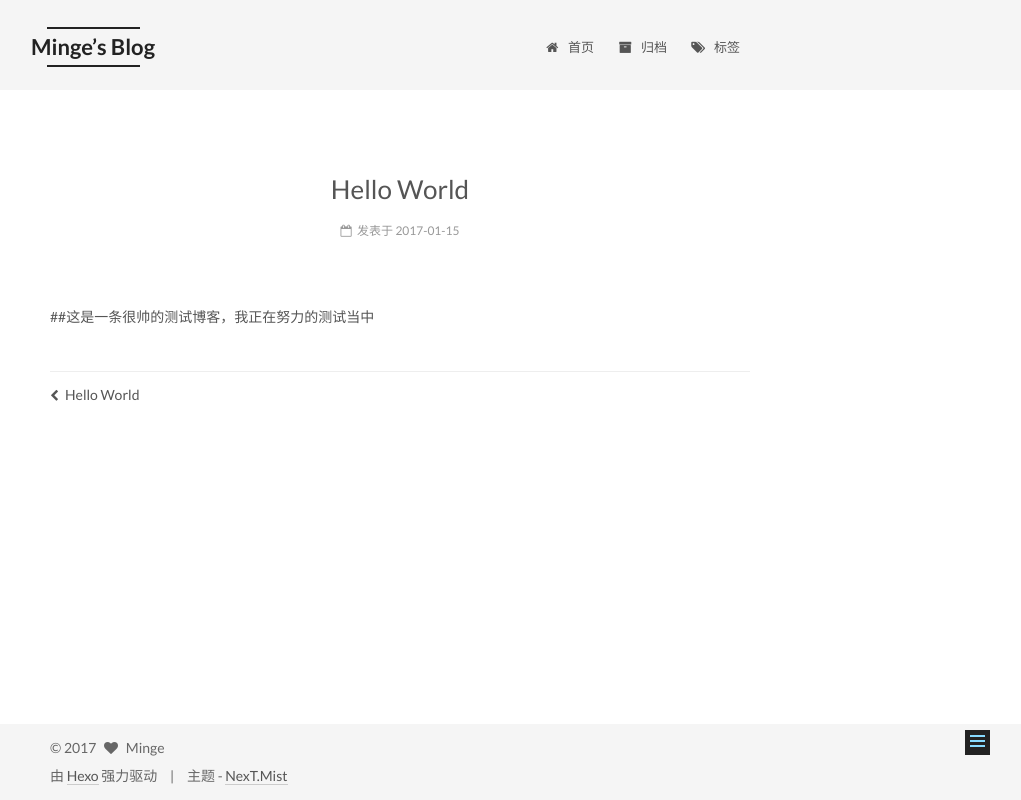
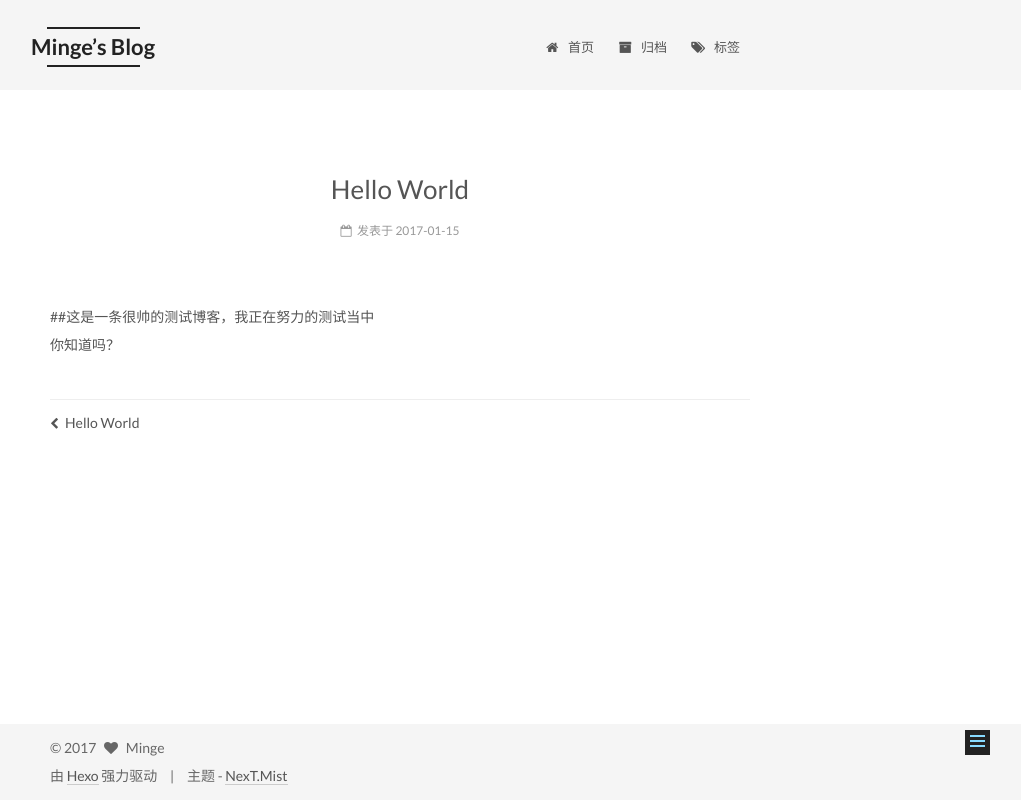
Before and after one commit to Samminge/samminge.github.com, a plain HTML site: page 2017/01/15/Hello-World-0/index.html in a window 1280 px wide. Shown: the whole page, without its empty margins (240-1261 px from the left). Drawn offline with Linux system fonts and the light colour scheme.

Commit message:
Site updated: 2017-01-15 12:30:15

```diff
--- a/2017/01/15/Hello-World-0/index.html
+++ b/2017/01/15/Hello-World-0/index.html
@@ -84,16 +84,16 @@
 
 
 
-<meta name="description" content="##这是一条很帅的测试博客，我正在努力的测试当中">
+<meta name="description" content="##这是一条很帅的测试博客，我正在努力的测试当中你知道吗？">
 <meta property="og:type" content="article">
 <meta property="og:title" content="Hello World">
 <meta property="og:url" content="http://yoursite.com/2017/01/15/Hello-World-0/index.html">
 <meta property="og:site_name" content="Minge’s Blog">
-<meta property="og:description" content="##这是一条很帅的测试博客，我正在努力的测试当中">
-<meta property="og:updated_time" content="2017-01-15T04:28:42.000Z">
+<meta property="og:description" content="##这是一条很帅的测试博客，我正在努力的测试当中你知道吗？">
+<meta property="og:updated_time" content="2017-01-15T04:29:59.000Z">
 <meta name="twitter:card" content="summary">
 <meta name="twitter:title" content="Hello World">
-<meta name="twitter:description" content="##这是一条很帅的测试博客，我正在努力的测试当中">
+<meta name="twitter:description" content="##这是一条很帅的测试博客，我正在努力的测试当中你知道吗？">
 
 
 
@@ -315,7 +315,7 @@
 
 
 
-        <p>##这是一条很帅的测试博客，我正在努力的测试当中</p>
+        <p>##这是一条很帅的测试博客，我正在努力的测试当中<br>你知道吗？</p>
 
 
     </div>
```
Also changed, not shown: index.html (+1 -1 lines).
